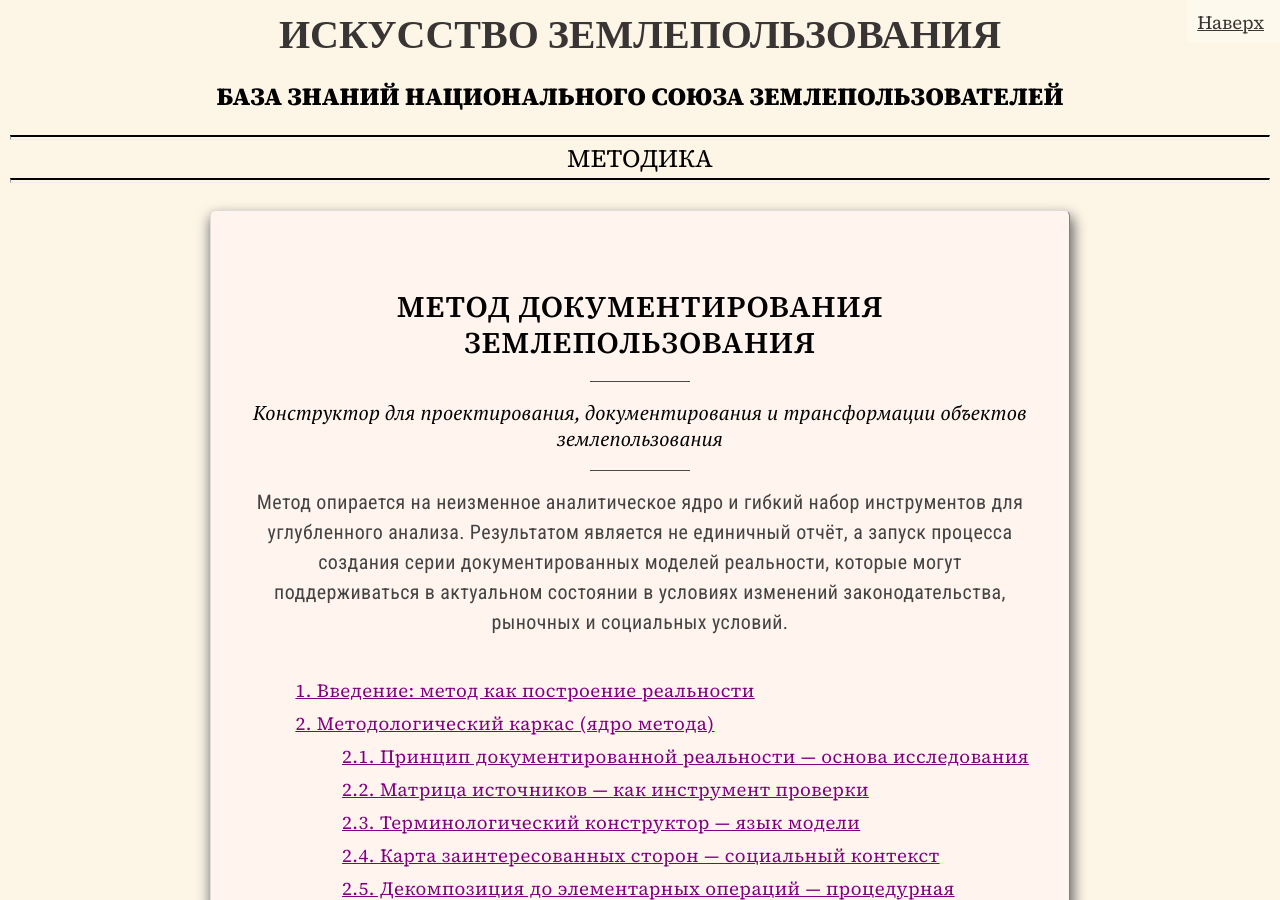
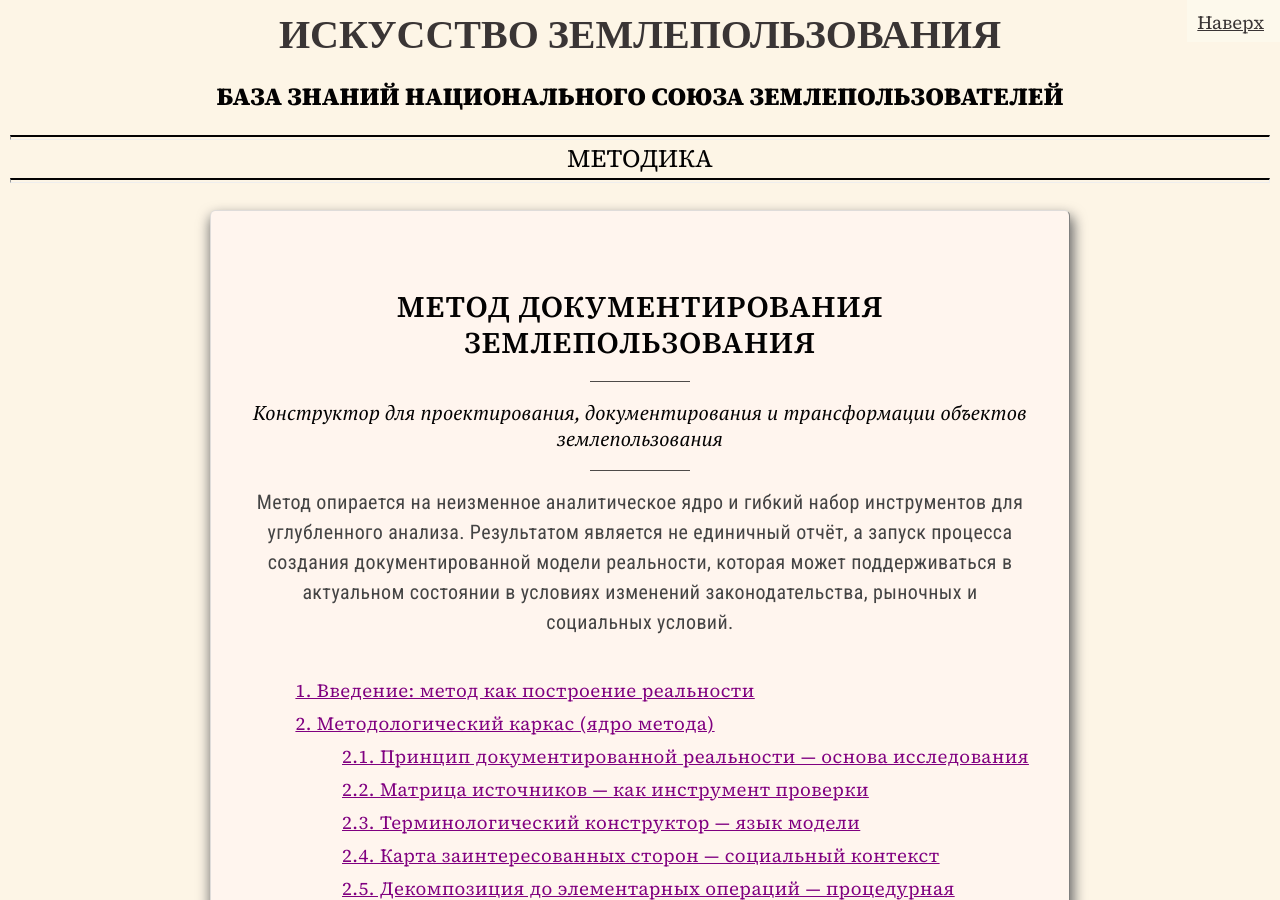
Before and after one commit to SergSi/land-use-art, a Jekyll site: the page built from _posts/2026-01-05-method.md, in a window 1280 px wide and 900 px high. Built offline with Jekyll 4.4.1, drawn with Linux system fonts in a browser that asks for light colours; some web fonts are replaced.

Commit message:
Update 2026-01-05-method.md

```diff
--- a/_posts/2026-01-05-method.md
+++ b/_posts/2026-01-05-method.md
@@ -6,7 +6,7 @@ layout: doc
 image: article/Дерево.jpg
 align: right
 class: methods
-summary: "Метод опирается на неизменное аналитическое ядро и гибкий набор инструментов для углубленного анализа. Результатом является не единичный отчёт, а запуск процесса создания серии документированных моделей реальности, которые могут поддерживаться в актуальном состоянии в условиях изменений законодательства, рыночных и социальных условий."
+summary: "Метод опирается на неизменное аналитическое ядро и гибкий набор инструментов для углубленного анализа. Результатом является не единичный отчёт, а запуск процесса создания документированной модели реальности, которая может поддерживаться в актуальном состоянии в условиях изменений законодательства, рыночных и социальных условий."
 ---
 
 ## 1. Введение: метод как построение реальности
```
